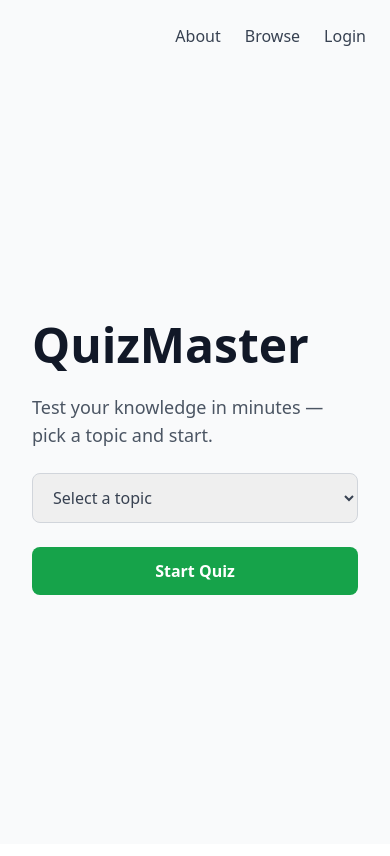
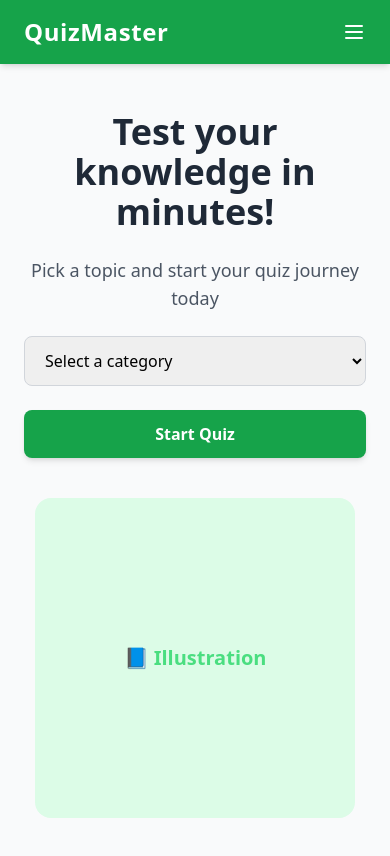
Before and after one commit to Damcreative/Quiz-app, a React (Vite) app: page / in a window 390 px wide. Shown: the top 856 px of the page. Built offline with nearby package versions, Linux system fonts and the light colour scheme.

Commit message:
Fix Hero section, add responsiveness, setup quiz page and enable routing from the start quiz button to quizpage

```diff
--- a/src/App.jsx
+++ b/src/App.jsx
@@ -1,11 +1,13 @@
 import { BrowserRouter as Router, Routes, Route } from "react-router-dom";
 import Home from "./component/Home";
+import QuizPage from "./component/QuizPage";
 
 function App() {
   return (
     <Router>
       <Routes>
         <Route path="/" element={<Home />} />
+        <Route path="/quiz" element={<QuizPage />} />
       </Routes>
     </Router>
   );
--- a/src/component/Home.jsx
+++ b/src/component/Home.jsx
@@ -1,52 +1,105 @@
+import { useState } from "react";
+import { useNavigate } from "react-router-dom";
+
 function Home() {
+  const [menuOpen, setMenuOpen] = useState(false);
+  const navigate = useNavigate();
+
   return (
     <div className="min-h-screen bg-gray-50 flex flex-col">
       {/* Header */}
-      <header className="w-full flex justify-end items-center p-6 space-x-6">
-        <nav className="flex space-x-6 text-gray-700 font-medium">
-          <a href="#" className="hover:text-green-600">About</a>
-          <a href="#" className="hover:text-green-600">Browse</a>
-          <a href="#" className="hover:text-green-600">Login</a>
+      <header className="bg-green-600 text-white shadow-md fixed top-0 left-0 w-full z-50">
+        <div className="max-w-6xl mx-auto px-6 py-4 flex items-center justify-between">
+          {/* Logo */}
+          <h1 className="text-2xl font-bold tracking-wide">QuizMaster</h1>
+
+          {/* Desktop Navigation */}
+          <nav className="space-x-6 text-sm hidden md:block">
+            <a href="#" className="hover:text-gray-200 transition">About</a>
+            <a href="#" className="hover:text-gray-200 transition">Browse</a>
+            <a href="#" className="hover:text-gray-200 transition">Login</a>
           </nav>
+
+          {/* Mobile Menu Button */}
+          <button
+            className="md:hidden focus:outline-none"
+            onClick={() => setMenuOpen(!menuOpen)}
+          >
+            {menuOpen ? (
+              <svg
+                className="w-6 h-6"
+                fill="none"
+                stroke="currentColor"
+                viewBox="0 0 24 24"
+              >
+                <path
+                  strokeLinecap="round"
+                  strokeLinejoin="round"
+                  strokeWidth={2}
+                  d="M6 18L18 6M6 6l12 12"
+                />
+              </svg>
+            ) : (
+              <svg
+                className="w-6 h-6"
+                fill="none"
+                stroke="currentColor"
+                viewBox="0 0 24 24"
+              >
+                <path
+                  strokeLinecap="round"
+                  strokeLinejoin="round"
+                  strokeWidth={2}
+                  d="M4 6h16M4 12h16M4 18h16"
+                />
+              </svg>
+            )}
+          </button>
+        </div>
+
+        {/* Mobile Navigation Menu */}
+        {menuOpen && (
+          <div className="md:hidden bg-green-700 px-6 py-3 space-y-2 text-sm">
+            <a href="#" className="block hover:text-gray-200 transition">About</a>
+            <a href="#" className="block hover:text-gray-200 transition">Browse</a>
+            <a href="#" className="block hover:text-gray-200 transition">Login</a>
+          </div>
+        )}
       </header>
 
-      {/* Hero Section */}
-      <main className="flex flex-1 items-center justify-center px-8">
-        <div className="grid grid-cols-1 lg:grid-cols-2 gap-12 items-center max-w-6xl w-full">
-
-          {/* Left: Hero content */}
-          <div className="flex flex-col max-w-xl space-y-6">
-            <h1 className="text-5xl font-extrabold text-gray-900">QuizMaster</h1>
-            <p className="text-lg text-gray-600">
-              Test your knowledge in minutes — pick a topic and start.
+      {/* Main Content */}
+      <main className="flex flex-col lg:flex-row items-center justify-center flex-grow px-6 pt-28 pb-16">
+        {/* Left Section (Text + Actions) */}
+        <div className="max-w-xl w-full text-center lg:text-left space-y-6">
+          <h2 className="text-4xl font-bold text-gray-800">
+            Test your knowledge in minutes!
+          </h2>
+          <p className="text-gray-600 text-lg">
+            Pick a topic and start your quiz journey today
           </p>
 
           {/* Category Select */}
-            <select
-              className="w-full border border-gray-300 rounded-lg px-4 py-3 text-gray-700
-                         focus:ring-2 focus:ring-green-500 focus:outline-none"
-            >
-              <option>Select a topic</option>
+          <select className="w-full border border-gray-300 rounded-lg px-4 py-3 focus:outline-none focus:ring-2 focus:ring-green-500">
+            <option>Select a category</option>
             <option>General Knowledge</option>
             <option>Science</option>
             <option>Entertainment</option>
             <option>Sports</option>
           </select>
 
-            {/* Start Quiz CTA */}
+          {/* Start Quiz Button */}
           <button
-              className="w-full lg:w-56 h-12 bg-green-600 text-white font-semibold rounded-lg
-                         hover:bg-green-700 transition"
+            onClick={() => navigate("/quiz")}
+            className="w-full lg:w-56 h-12 bg-green-600 text-white font-semibold rounded-lg shadow-md hover:bg-green-700 transition duration-300"
 >
             Start Quiz
           </button>
         </div>
 
-          {/* Right: Illustration */}
-          <div className="hidden lg:flex justify-center">
-            <div className="w-80 h-80 bg-gray-200 rounded-lg flex items-center justify-center text-gray-500">
-              Illustration
-            </div>
+        {/* Right Section (Illustration Placeholder) */}
+        <div className="mt-10 lg:mt-0 lg:ml-16">
+          <div className="w-80 h-80 bg-green-100 rounded-2xl flex items-center justify-center text-green-400 font-bold text-xl">
+            📘 Illustration
           </div>
         </div>
       </main>
--- /dev/null
+++ b/src/component/QuizPage.jsx
@@ -0,0 +1,117 @@
+import { useState } from "react";
+import { useNavigate } from "react-router-dom";
+
+function QuizPage() {
+  // Sample questions for now — we’ll make them dynamic later
+  const questions = [
+    {
+      question: "What is the capital of France?",
+      options: ["Paris", "Berlin", "Madrid", "Rome"],
+      correct: "Paris",
+    },
+    {
+      question: "Which planet is known as the Red Planet?",
+      options: ["Earth", "Mars", "Jupiter", "Saturn"],
+      correct: "Mars",
+    },
+    {
+      question: "Who wrote 'Hamlet'?",
+      options: ["Charles Dickens", "William Shakespeare", "Leo Tolstoy", "Jane Austen"],
+      correct: "William Shakespeare",
+    },
+  ];
+
+  const [currentIndex, setCurrentIndex] = useState(0);
+  const [score, setScore] = useState(0);
+  const [selected, setSelected] = useState("");
+  const [completed, setCompleted] = useState(false);
+
+  const navigate = useNavigate();
+  const currentQuestion = questions[currentIndex];
+
+  const handleNext = () => {
+    if (selected === currentQuestion.correct) {
+      setScore(score + 1);
+    }
+
+    if (currentIndex < questions.length - 1) {
+      setCurrentIndex(currentIndex + 1);
+      setSelected("");
+    } else {
+      setCompleted(true);
+    }
+  };
+
+  const handleRestart = () => {
+    setScore(0);
+    setCurrentIndex(0);
+    setCompleted(false);
+    setSelected("");
+  };
+
+  return (
+    <div className="min-h-screen bg-gray-50 flex flex-col items-center justify-center p-6">
+      {!completed ? (
+        <div className="w-full max-w-lg bg-white p-8 rounded-2xl shadow-lg">
+          <h2 className="text-2xl font-bold text-gray-800 mb-4">
+            Question {currentIndex + 1} of {questions.length}
+          </h2>
+          <p className="text-lg mb-6">{currentQuestion.question}</p>
+
+          <div className="space-y-3 mb-6">
+            {currentQuestion.options.map((option) => (
+              <button
+                key={option}
+                onClick={() => setSelected(option)}
+                className={`w-full border rounded-lg py-2 px-4 text-left transition
+                  ${
+                    selected === option
+                      ? "bg-green-100 border-green-400"
+                      : "bg-white hover:bg-gray-100"
+                  }`}
+              >
+                {option}
+              </button>
+            ))}
+          </div>
+
+          <button
+            onClick={handleNext}
+            disabled={!selected}
+            className={`w-full h-12 rounded-lg text-white font-semibold transition
+              ${
+                selected
+                  ? "bg-green-600 hover:bg-green-700"
+                  : "bg-gray-400 cursor-not-allowed"
+              }`}
+          >
+            {currentIndex === questions.length - 1 ? "Finish Quiz" : "Next"}
+          </button>
+        </div>
+      ) : (
+        <div className="w-full max-w-md bg-white p-8 rounded-2xl shadow-lg text-center">
+          <h2 className="text-3xl font-bold text-green-600 mb-4">Quiz Completed 🎉</h2>
+          <p className="text-lg mb-6">
+            You scored <strong>{score}</strong> out of {questions.length}
+          </p>
+          <div className="flex gap-4 justify-center">
+            <button
+              onClick={handleRestart}
+              className="px-6 py-3 bg-green-600 text-white rounded-lg hover:bg-green-700 transition"
+            >
+              Restart
+            </button>
+            <button
+              onClick={() => navigate("/")}
+              className="px-6 py-3 bg-gray-300 text-gray-800 rounded-lg hover:bg-gray-400 transition"
+            >
+              Home
+            </button>
+          </div>
+        </div>
+      )}
+    </div>
+  );
+}
+
+export default QuizPage;
```
Lines whose indentation alone changed are shown as unchanged.
